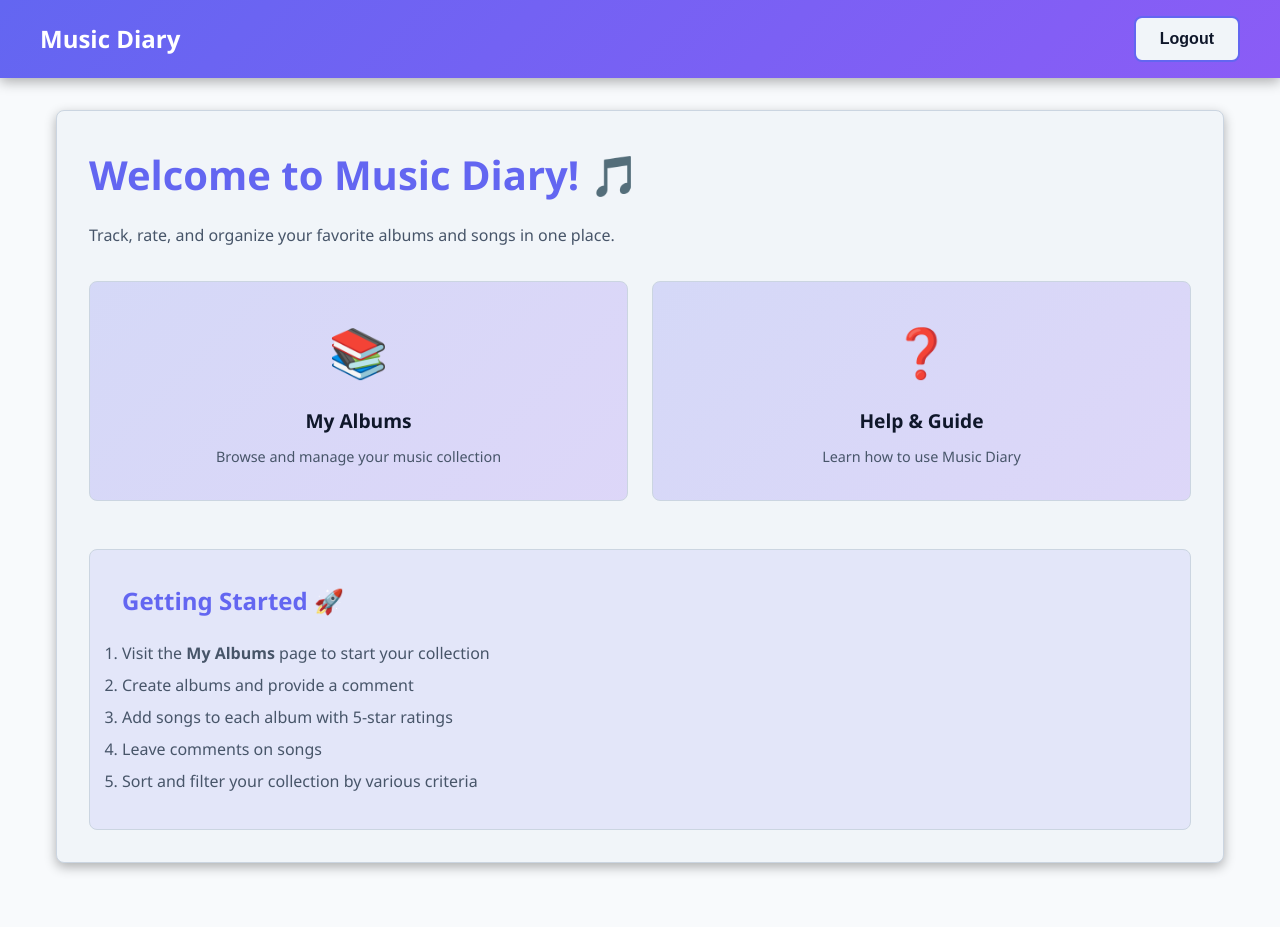
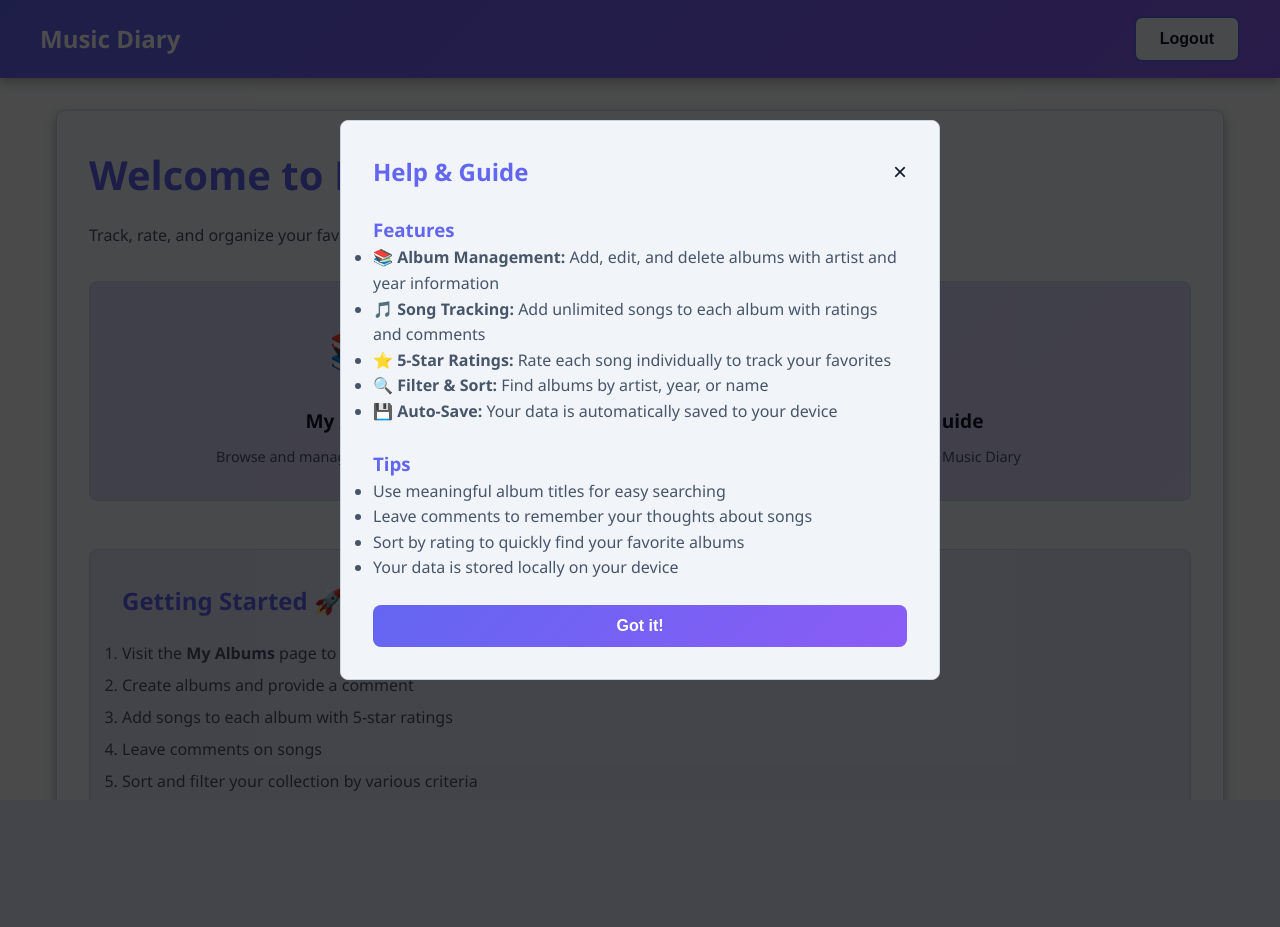
Before and after one commit to Sammyml09/samAT2, a Flask app: page /home in a window 1280 px wide, after a click that opens the changed part. After the commit the page ends 791 px from the top, so only its background shows below. Run offline with Flask 3, Linux system fonts and the light colour scheme; a user stored in the database is signed in.

Commit message:
Added home with layout made from previous as example

```diff
--- a/static/js/script.js
+++ b/static/js/script.js
@@ -10,6 +10,11 @@ function toggleAuthForm(form) {
     loginSection?.classList.add('active');
     registerSection?.classList.remove('active');
   }
+}
+
+// Close modal by ID
+function closeModal(modalId) {
+  document.getElementById(modalId)?.classList.remove('active');
 }
 
 // Initialize on page load
--- a/templates/home.html
+++ b/templates/home.html
@@ -49,6 +49,34 @@
                     </div>
                 </div>
 
+                <div id="helpModal" class="modal">
+                    <div class="modal-content">
+                        <div class="modal-header">
+                            <h2>Help & Guide</h2>
+                            <button class="modal-close" onclick="closeModal('helpModal')">×</button>
+                        </div>
+
+                        <h3 style="color: var(--primary-color); margin-top: 1.5rem;">Features</h3>
+                        <ul style="color: var(--text-secondary); margin-bottom: 1.5rem;">
+                            <li>📚 <strong>Album Management:</strong> Add, edit, and delete albums with artist and year information</li>
+                            <li>🎵 <strong>Song Tracking:</strong> Add unlimited songs to each album with ratings and comments</li>
+                            <li>⭐ <strong>5-Star Ratings:</strong> Rate each song individually to track your favorites</li>
+                            <li>🔍 <strong>Filter & Sort:</strong> Find albums by artist, year, or name</li>
+                            <li>💾 <strong>Auto-Save:</strong> Your data is automatically saved to your device</li>
+                        </ul>
+
+                        <h3 style="color: var(--primary-color);">Tips</h3>
+                        <ul style="color: var(--text-secondary);">
+                            <li>Use meaningful album titles for easy searching</li>
+                            <li>Leave comments to remember your thoughts about songs</li>
+                            <li>Sort by rating to quickly find your favorite albums</li>
+                            <li>Your data is stored locally on your device</li>
+                        </ul>
+
+                        <button class="btn btn-primary" onclick="closeModal('helpModal')" style="margin-top: 1.5rem;">Got it!</button>
+                    </div>
+                </div>
+
                 <div style="margin-top: 3rem; background: rgba(99, 102, 241, 0.1); padding: 2rem; border-radius: var(--radius); border: 1px solid var(--border-color);">
                     <h2 style="color: var(--primary-color); margin-bottom: 1rem;">Getting Started 🚀</h2>
                     <ol style="color: var(--text-secondary); line-height: 2;">
```
Also changed, not shown: 1 other file.
